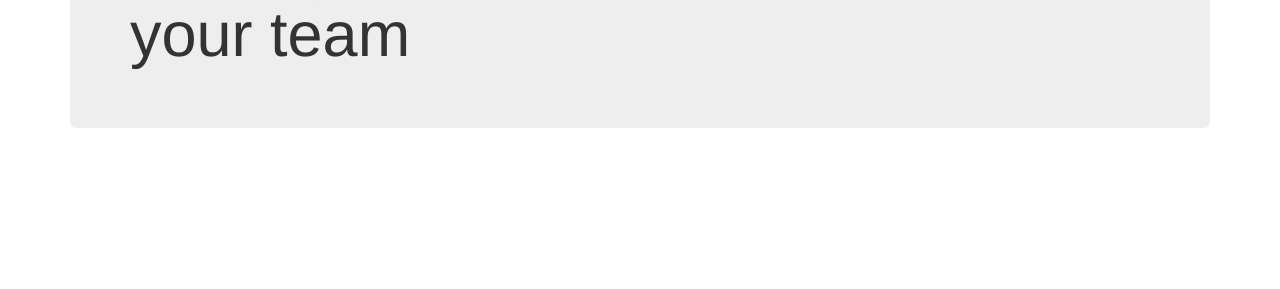
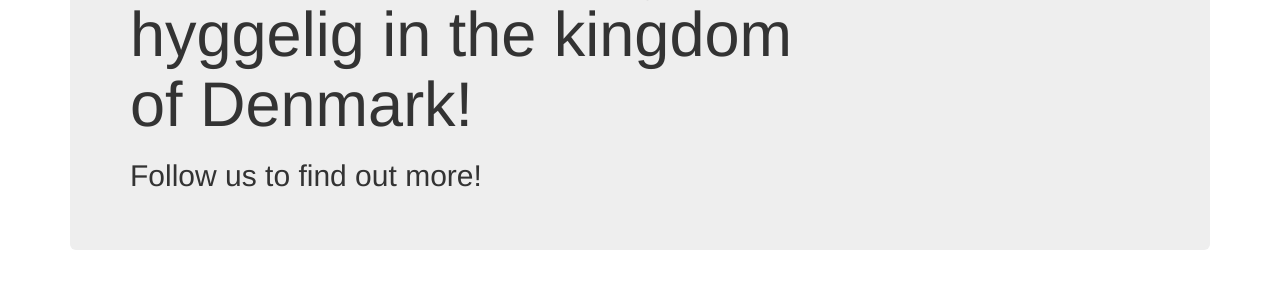
Before and after one commit to lmaiadc/dinamarcadas, a plain HTML site: page index.html in a window 1280 px wide. Shown: the part 137-426 px from the top of the page. Drawn offline with nearby package versions, Linux system fonts and the light colour scheme.

Commit message:
Update index.html
text

```diff
--- a/index.html
+++ b/index.html
@@ -1,7 +1,7 @@
 <!DOCTYPE html>
 <html>
 <head>
-  <title>Sam's Sarnies</title>
+  <title>Dinamarcadas</title>
   <link href='css/css/bootstrap.css' rel='stylesheet'>
   <meta name="viewport" content="width=device-width,
 initial-scale=1.0">
@@ -13,7 +13,8 @@
     <div class='jumbotron'>
       <div class='row'>
         <div class='col-sm-8'>
-          <h1>Healthy sandwiches for your team</h1>
+          <h1>There is something hyggelig in the kingdom of Denmark!</h1>
+          <h2> Follow us to find out more! </h2>
         </div>
         <div class='col-sm-4'>
           <img src='images/sandwich.png'>
@@ -24,4 +25,4 @@
         <button type="submit">Send</button>
       </form>
     </div>
-  </div>
+</div>
```
